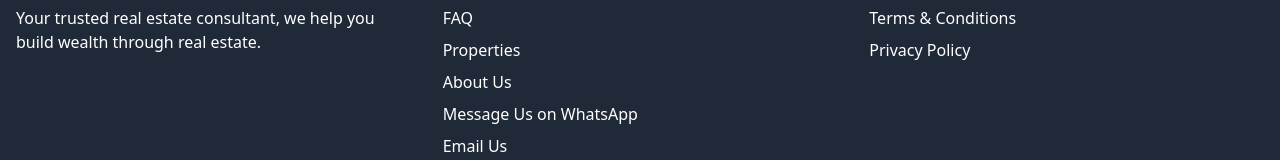
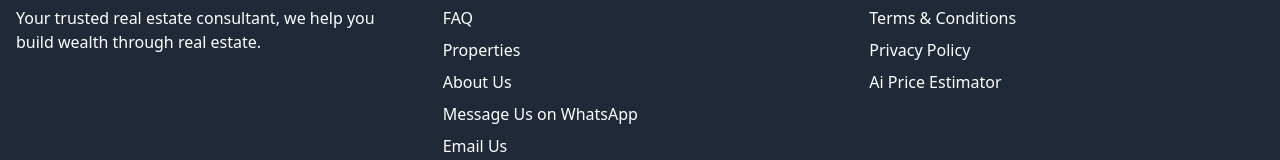
Before and after one commit to kakaprince46/Naijaland-Native-app, a website: page public/index.html in a window 1280 px wide. Shown: the part 870-1030 px from the top of the page. Drawn offline with nearby package versions, Linux system fonts and the light colour scheme; no server answers.

Commit message:
Initial commit

```diff
--- a/public/index.html
+++ b/public/index.html
@@ -427,6 +427,9 @@
                             <li><a href="https://www.naijaland.site/conditions/"
                                     class="hover:text-green-400 transition">Privacy
                                     Policy</a></li>
+                            <li><a href="https://www.naijaland.site/ai/"
+                                    class="hover:text-green-400 transition">Ai Price
+                                    Estimator</a></li>
                         </ul>
                     </div>
                 </div>
```
